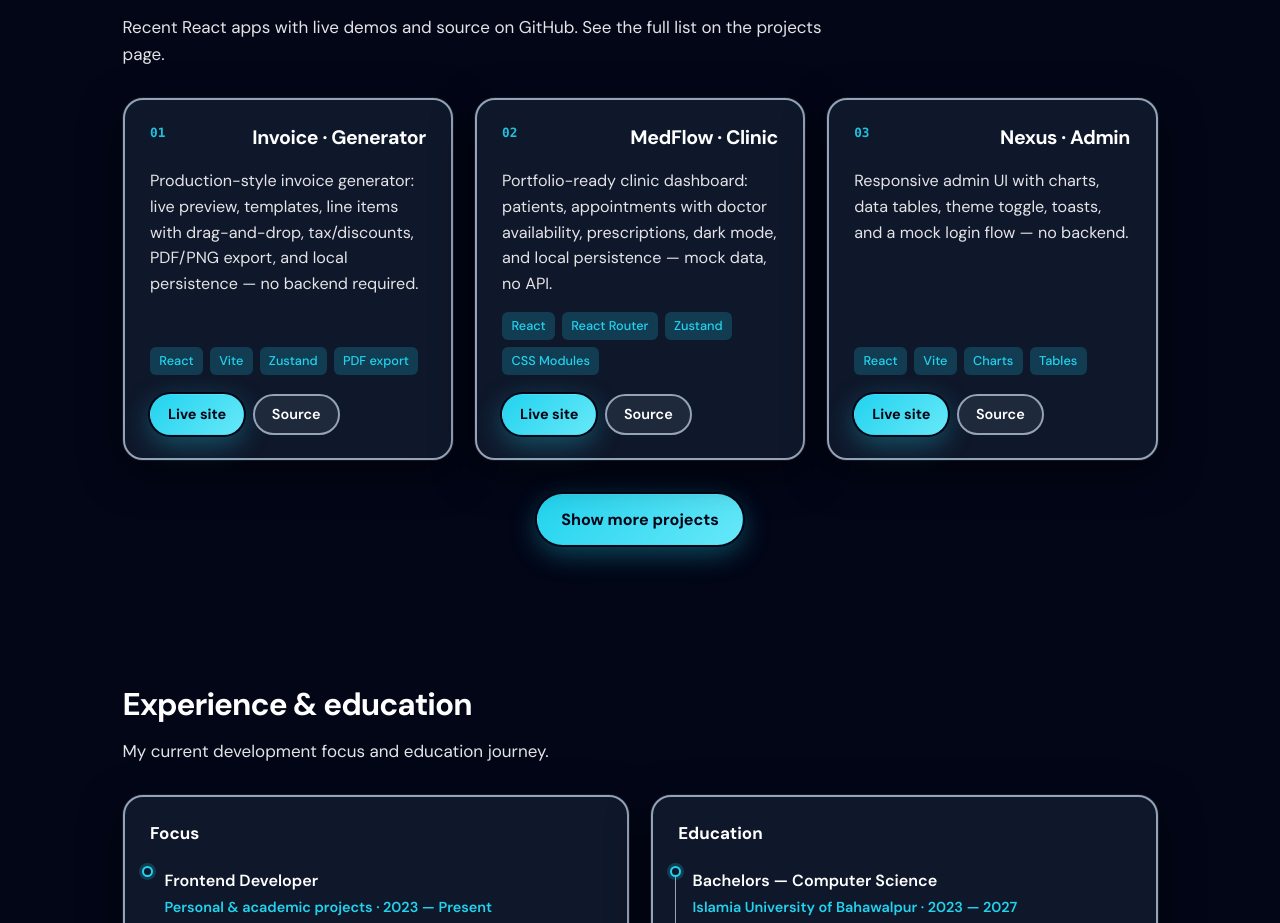
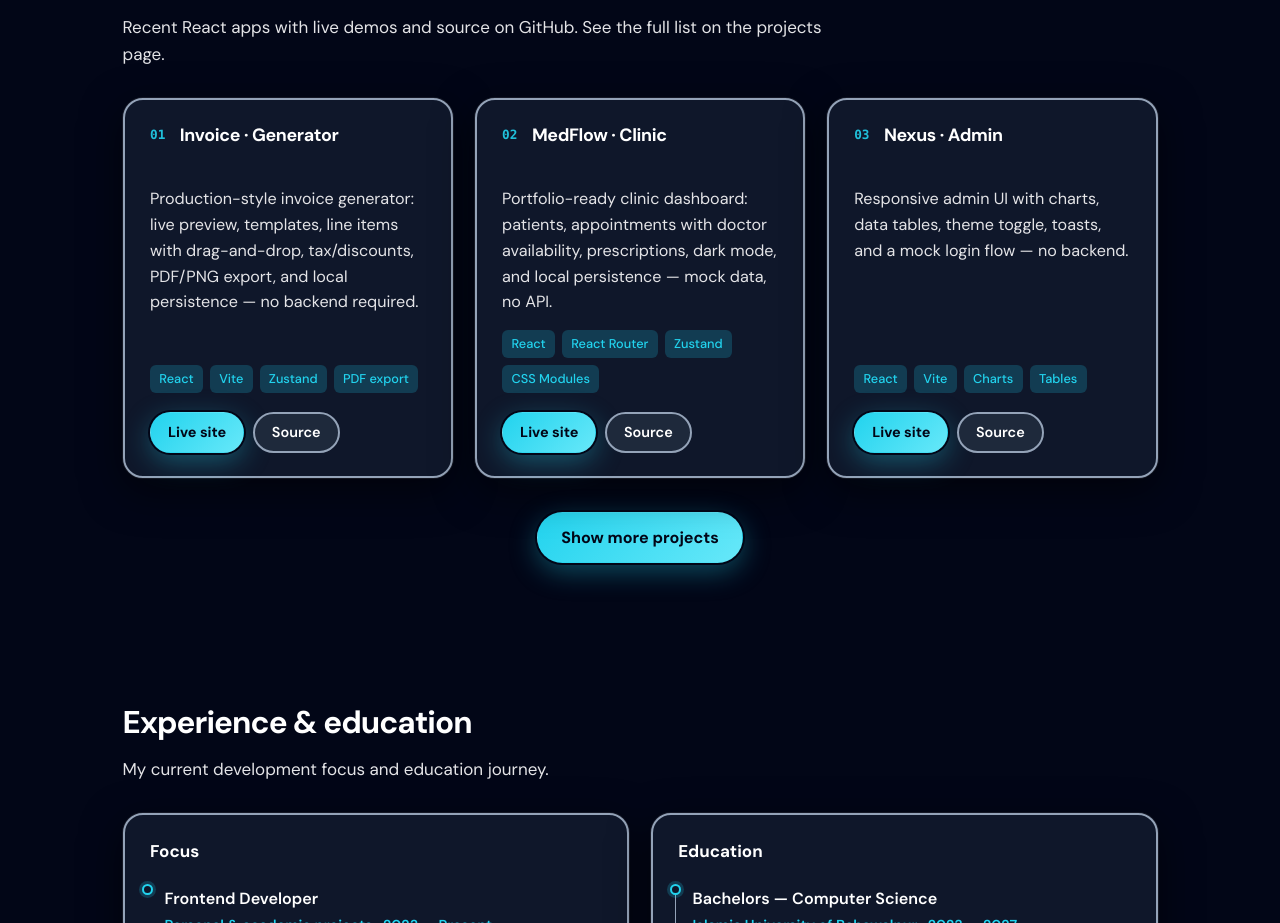
Before and after one commit to Dauddev07/MyPortfolio, a React (Vite) app: page / in a window 1280 px wide. Shown: the part 1700-2623 px from the top of the page. Built offline with nearby package versions, Linux system fonts and the light colour scheme.

Commit message:
Update App.css

```diff
--- a/src/App.css
+++ b/src/App.css
@@ -806,19 +806,29 @@ main {
 }
 
 .project-card-top {
-  display: flex;
-  align-items: flex-start;
-  justify-content: space-between;
-  gap: 0.75rem;
+  display: grid;
+  grid-template-columns: auto 1fr;
+  align-items: start;
+  column-gap: 0.85rem;
+  row-gap: 0;
+  min-height: 2.85rem;
 }
 
 .project-card-top h3 {
   margin: 0;
-  font-size: 1.15rem;
+  font-size: 1.05rem;
   font-weight: 700;
   letter-spacing: -0.02em;
+  line-height: 1.35;
+  min-height: calc(1.05rem * 1.35 * 2);
   color: var(--text-heading);
   transition: color 0.3s ease;
+  display: -webkit-box;
+  -webkit-box-orient: vertical;
+  -webkit-line-clamp: 2;
+  line-clamp: 2;
+  overflow: hidden;
+  text-wrap: balance;
 }
 
 .project-index {
@@ -828,6 +838,9 @@ main {
   color: var(--accent);
   opacity: 0.9;
   transition: color 0.3s ease;
+  line-height: 1.35;
+  padding-top: 0.22em;
+  flex-shrink: 0;
 }
 
 .project-desc {
```
